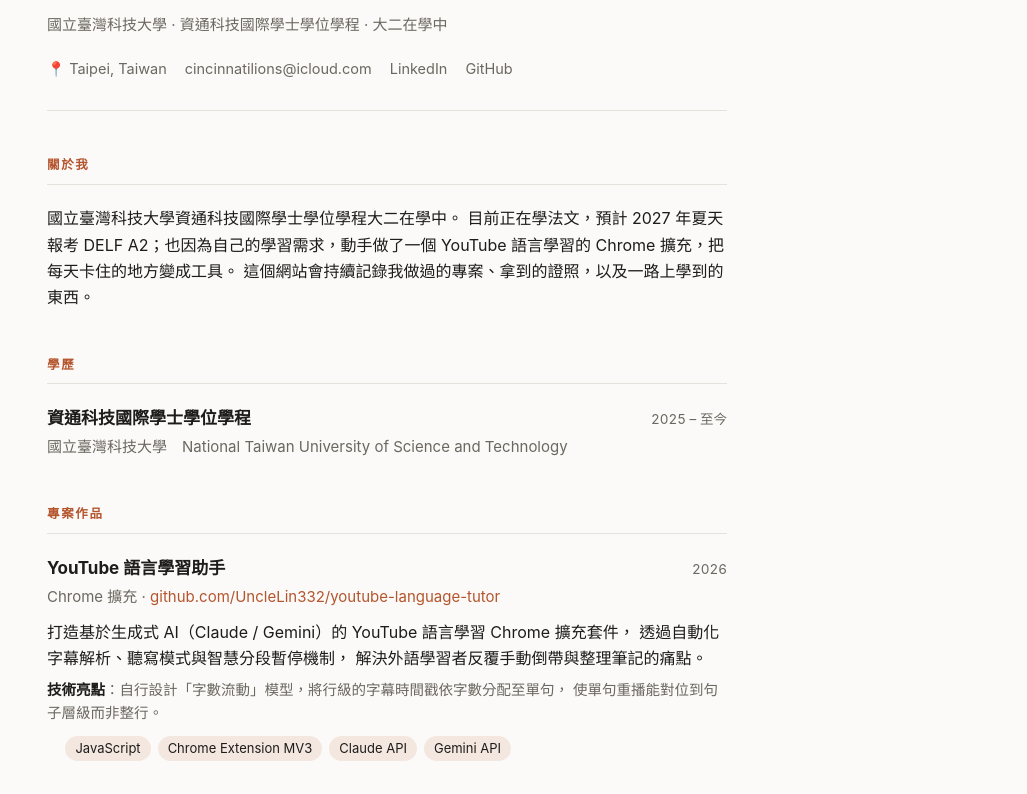
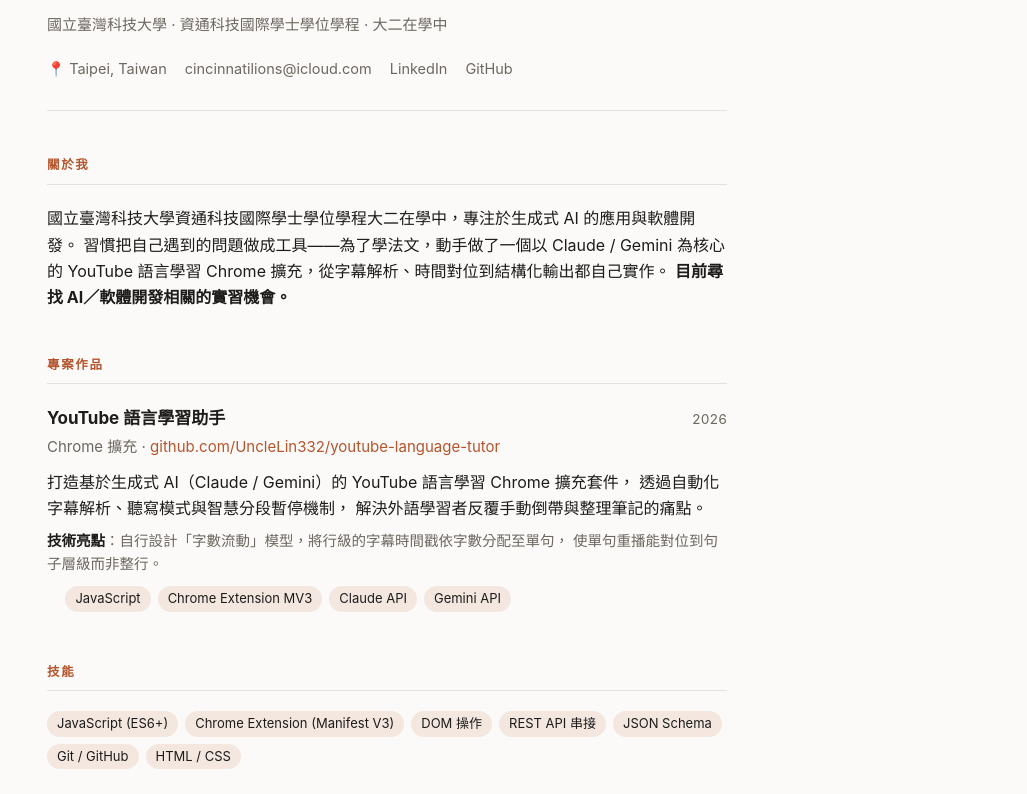
Before and after one commit to UncleLin332/UncleLin332.github.io, a plain HTML site: page index.html in a window 1280 px wide. Shown: the part 158-952 px from the top of the page, without its empty margins (253-1280 px from the left). Drawn offline with Linux system fonts and the light colour scheme.

Commit message:
依應徵方向重排區塊，關於我寫入求職目標
- 順序改為 關於我→專案→技能→證照→學歷→國際交流→工作經歷
- 關於我改以生成式 AI 與軟體開發定位，並明確寫出尋找實習

Co-Authored-By: Claude Opus 5 <noreply@anthropic.com>

```diff
--- a/index.html
+++ b/index.html
@@ -136,24 +136,11 @@
   <section id="about">
     <h2>關於我</h2>
     <p class="summary">
-      國立臺灣科技大學資通科技國際學士學位學程大二在學中。
-      目前正在學法文，預計 2027 年夏天報考 DELF A2；也因為自己的學習需求，動手做了一個
-      YouTube 語言學習的 Chrome 擴充，把每天卡住的地方變成工具。
-      這個網站會持續記錄我做過的專案、拿到的證照，以及一路上學到的東西。
+      國立臺灣科技大學資通科技國際學士學位學程大二在學中，專注於生成式 AI 的應用與軟體開發。
+      習慣把自己遇到的問題做成工具——為了學法文，動手做了一個以 Claude / Gemini 為核心的
+      YouTube 語言學習 Chrome 擴充，從字幕解析、時間對位到結構化輸出都自己實作。
+      <strong>目前尋找 AI／軟體開發相關的實習機會。</strong>
     </p>
-  </section>
-
-  <section id="education">
-    <h2>學歷</h2>
-    <article class="item">
-      <div class="item-head">
-        <div>
-          <h3 class="role">資通科技國際學士學位學程</h3>
-          <p class="org">國立臺灣科技大學　National Taiwan University of Science and Technology</p>
-        </div>
-        <span class="when">2025 – 至今</span>
-      </div>
-    </article>
   </section>
 
   <section id="projects">
@@ -195,6 +182,15 @@
       <ul class="tags"><li>技術</li><li>技術</li></ul>
     </article>
     -->
+  </section>
+
+  <section id="skills">
+    <h2>技能</h2>
+    <ul class="tags">
+      <li>JavaScript (ES6+)</li><li>Chrome Extension (Manifest V3)</li>
+      <li>DOM 操作</li><li>REST API 串接</li><li>JSON Schema</li>
+      <li>Git / GitHub</li><li>HTML / CSS</li>
+    </ul>
   </section>
 
   <section id="credentials">
@@ -240,6 +236,19 @@
     -->
   </section>
 
+  <section id="education">
+    <h2>學歷</h2>
+    <article class="item">
+      <div class="item-head">
+        <div>
+          <h3 class="role">資通科技國際學士學位學程</h3>
+          <p class="org">國立臺灣科技大學　National Taiwan University of Science and Technology</p>
+        </div>
+        <span class="when">2025 – 至今</span>
+      </div>
+    </article>
+  </section>
+
   <section id="exchange">
     <h2>國際交流</h2>
     <article class="item">
@@ -277,15 +286,6 @@
     </article>
   </section>
 
-  <section id="skills">
-    <h2>技能</h2>
-    <ul class="tags">
-      <li>JavaScript (ES6+)</li><li>Chrome Extension (Manifest V3)</li>
-      <li>DOM 操作</li><li>REST API 串接</li><li>JSON Schema</li>
-      <li>Git / GitHub</li><li>HTML / CSS</li>
-    </ul>
-  </section>
-
   <footer>
     最後更新：2026 年 11 月 · 以 GitHub Pages 架設 ·
     <a href="https://github.com/UncleLin332/UncleLin332.github.io">原始碼</a>
```
